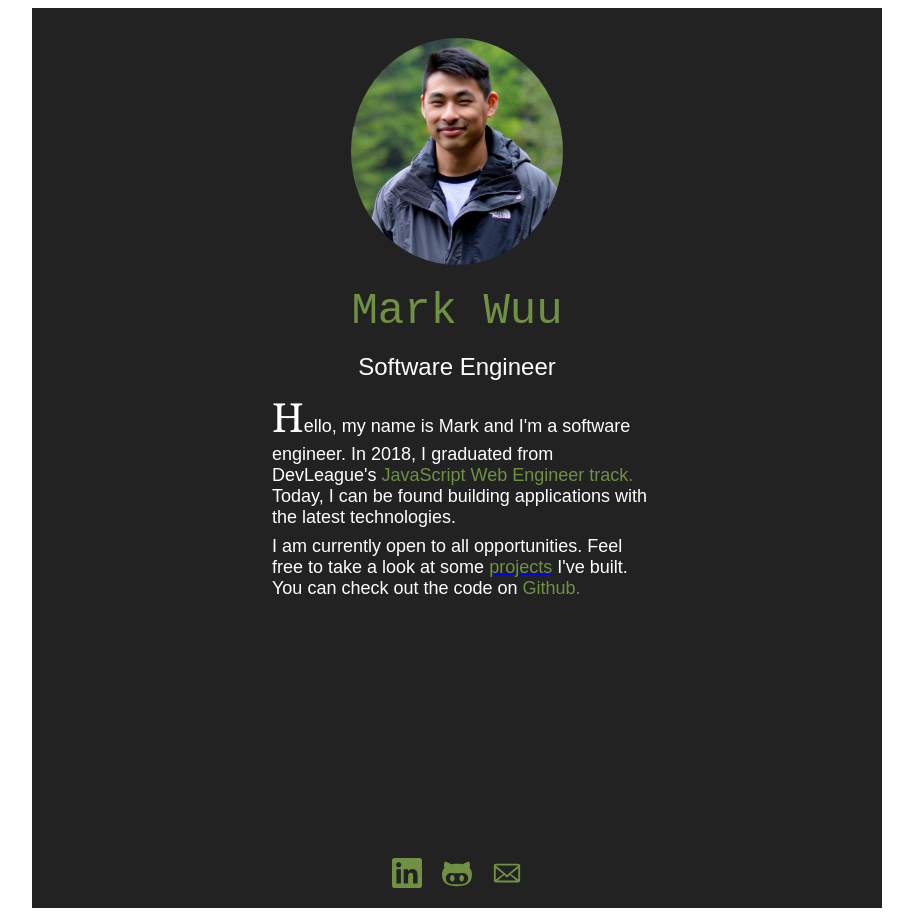
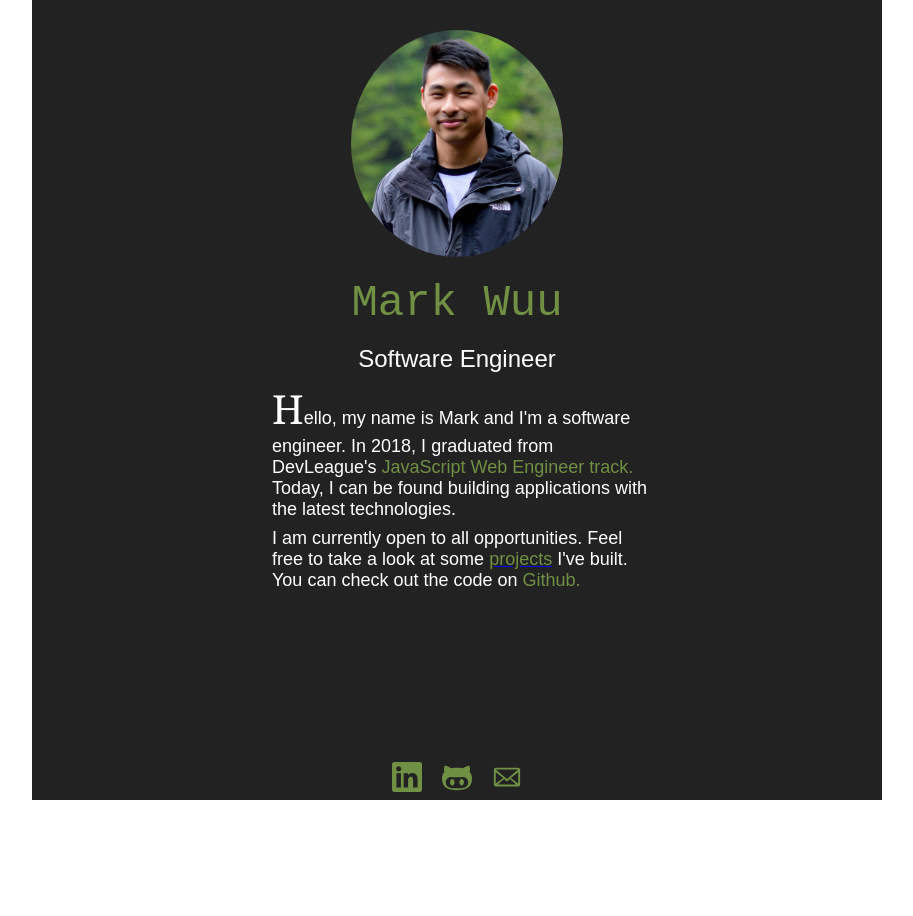
Before and after one commit to markwuu/home-page, a Gatsby site: page / in a window 1280 px wide. Shown: the whole page, without its empty margins (183-1096 px from the left). After the commit the page ends 800 px from the top, so only its background shows below. Built offline with nearby package versions, Linux system fonts and the light colour scheme; Gatsby itself is replaced by a stand-in of ours.

Commit message:
Removed margins from body

```diff
--- a/src/components/UI/Body.js
+++ b/src/components/UI/Body.js
@@ -2,15 +2,11 @@ import styled from "styled-components"
 
 export const Body = styled.div`
   max-width: 850px;
-  font-family: "Domine", serif;
   background-color: #222222;
   color: white;
   text-align: center;
 
-  min-height: 100vh;
-  top: 0;
-  left: 0;
-  right: 0;
+  min-height: 90vh;
   margin: auto;
-  padding-bottom: 100px;
+  padding-bottom: 80px;
 `
--- a/src/components/UI/Footer.js
+++ b/src/components/UI/Footer.js
@@ -5,6 +5,6 @@ export const Footer = styled.div`
   left: 0;
   right: 0;
   bottom: 0;
-  height: 50px;
+  height: 38px;
   text-align: center;
 `
--- a/src/components/layout.js
+++ b/src/components/layout.js
@@ -15,6 +15,7 @@ export default ({ children }) => (
       <style>
         {`      body {
         position: relative;
+        margin: 0;
       }`}
       </style>
     </Helmet>
```
